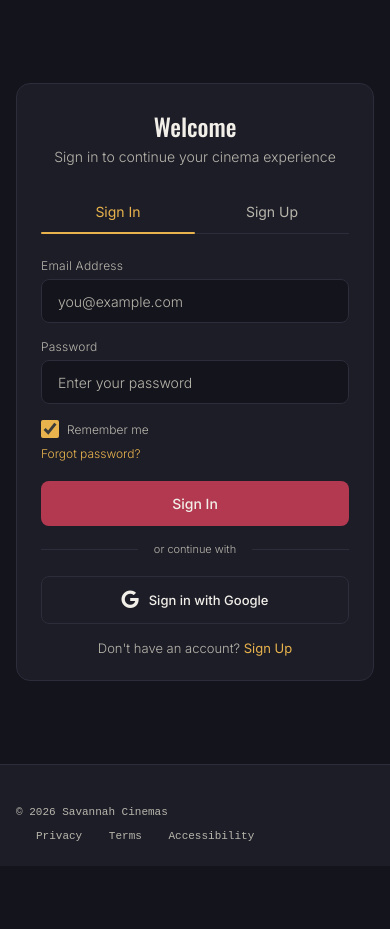
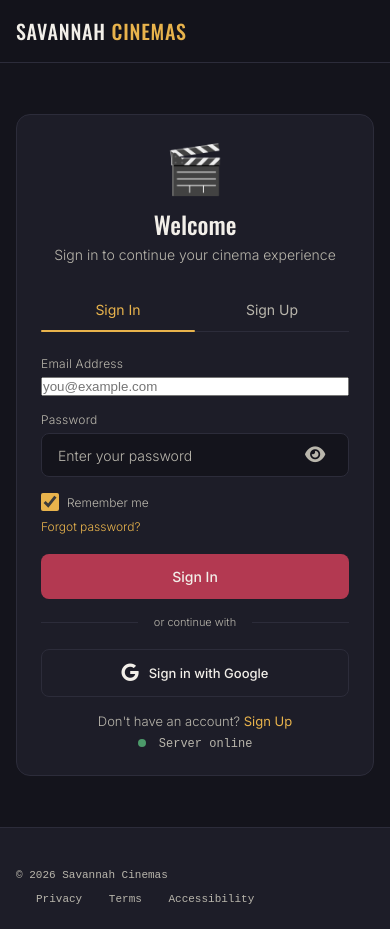
Before and after one commit to daniel-apexdev/Savannah-Cinemas, a plain HTML site: page logout.html in a window 390 px wide. Before the commit the page ends 866 px from the top, so only its background shows below. Drawn offline with nearby package versions, Linux system fonts and the light colour scheme; a web font is replaced by a local one.

Commit message:
updated other things again

```diff
--- a/logout.html
+++ b/logout.html
@@ -199,8 +199,16 @@
             letter-spacing: 0.02em;
         }
 
-        .auth-form .form-group input {
-            padding: 12px 16px;
+        /* Password Input with Toggle */
+        .password-input-wrapper {
+            position: relative;
+            display: flex;
+            align-items: center;
+        }
+
+        .password-input-wrapper input {
+            flex: 1;
+            padding: 12px 48px 12px 16px;
             background: var(--ink);
             border: 1px solid var(--ink-line);
             border-radius: var(--radius-sm);
@@ -212,15 +220,41 @@
             width: 100%;
         }
 
-        .auth-form .form-group input:focus {
+        .password-input-wrapper input:focus {
             outline: none;
             border-color: var(--gold);
             box-shadow: 0 0 0 3px rgba(232, 179, 76, 0.1);
         }
 
-        .auth-form .form-group input::placeholder {
+        .password-input-wrapper input::placeholder {
             color: var(--paper-dim);
             font-weight: 300;
+        }
+
+        .password-toggle {
+            position: absolute;
+            right: 12px;
+            background: none;
+            border: none;
+            color: var(--paper-dim);
+            cursor: pointer;
+            padding: 8px;
+            font-size: 18px;
+            transition: 0.3s ease;
+            touch-action: manipulation;
+            min-width: var(--touch-target);
+            min-height: var(--touch-target);
+            display: flex;
+            align-items: center;
+            justify-content: center;
+        }
+
+        .password-toggle:hover {
+            color: var(--paper);
+        }
+
+        .password-toggle:active {
+            transform: scale(0.9);
         }
 
         .auth-form .form-group .input-hint {
@@ -440,9 +474,41 @@
         ::-webkit-scrollbar-thumb:hover {
             background: var(--gold);
         }
+
+        /* Server Status Indicator */
+        .server-status {
+            text-align: center;
+            font-size: 12px;
+            color: var(--paper-dim);
+            margin-top: 8px;
+            font-family: var(--font-mono);
+        }
+
+        .server-status .status-dot {
+            display: inline-block;
+            width: 8px;
+            height: 8px;
+            border-radius: 50%;
+            margin-right: 6px;
+        }
+
+        .server-status .status-dot.online {
+            background: var(--success);
+        }
+
+        .server-status .status-dot.offline {
+            background: var(--rust);
+        }
     </style>
 </head>
 <body>
+
+    <!-- ============================================================
+    NAVIGATION
+    ============================================================ -->
+    <nav class="nav">
+        <a href="index.html" class="nav-brand">Savannah <span>Cinemas</span></a>
+    </nav>
 
     <!-- ============================================================
     TOAST NOTIFICATION
@@ -459,6 +525,7 @@
         <div class="auth-card" id="authCard">
 
             <!-- Header -->
+            <div class="auth-icon">🎬</div>
             <h1 class="auth-title">Welcome</h1>
             <p class="auth-subtitle">Sign in to continue your cinema experience</p>
 
@@ -476,7 +543,12 @@
                 </div>
                 <div class="form-group">
                     <label for="signinPassword">Password</label>
-                    <input type="password" id="signinPassword" placeholder="Enter your password" required>
+                    <div class="password-input-wrapper">
+                        <input type="password" id="signinPassword" placeholder="Enter your password" required>
+                        <button class="password-toggle" type="button" onclick="togglePasswordVisibility('signinPassword', this)">
+                            <i class="fas fa-eye"></i>
+                        </button>
+                    </div>
                 </div>
                 <div class="form-options">
                     <label>
@@ -510,12 +582,22 @@
                 </div>
                 <div class="form-group">
                     <label for="signupPassword">Password</label>
-                    <input type="password" id="signupPassword" placeholder="Create a password" required>
+                    <div class="password-input-wrapper">
+                        <input type="password" id="signupPassword" placeholder="Create a password" required>
+                        <button class="password-toggle" type="button" onclick="togglePasswordVisibility('signupPassword', this)">
+                            <i class="fas fa-eye"></i>
+                        </button>
+                    </div>
                     <span class="input-hint"><i class="fas fa-check-circle"></i> Must be at least 8 characters</span>
                 </div>
                 <div class="form-group">
                     <label for="signupConfirm">Confirm Password</label>
-                    <input type="password" id="signupConfirm" placeholder="Confirm your password" required>
+                    <div class="password-input-wrapper">
+                        <input type="password" id="signupConfirm" placeholder="Confirm your password" required>
+                        <button class="password-toggle" type="button" onclick="togglePasswordVisibility('signupConfirm', this)">
+                            <i class="fas fa-eye"></i>
+                        </button>
+                    </div>
                 </div>
                 <div class="form-options">
                     <label>
@@ -533,6 +615,12 @@
                 <div class="auth-switch">
                     Already have an account? <a id="switchToSignin">Sign In</a>
                 </div>
+            </div>
+
+            <!-- Server Status -->
+            <div class="server-status">
+                <span class="status-dot" id="statusDot"></span>
+                <span id="statusText">Checking server connection...</span>
             </div>
 
         </div>
@@ -559,10 +647,55 @@
         document.addEventListener('DOMContentLoaded', function() {
 
             // ============================================================
+            // PASSWORD VISIBILITY TOGGLE
+            // ============================================================
+
+            window.togglePasswordVisibility = function(inputId, button) {
+                const input = document.getElementById(inputId);
+                const icon = button.querySelector('i');
+
+                if (input.type === 'password') {
+                    input.type = 'text';
+                    icon.className = 'fas fa-eye-slash';
+                } else {
+                    input.type = 'password';
+                    icon.className = 'fas fa-eye';
+                }
+            };
+
+            // ============================================================
             // API CONFIGURATION
             // ============================================================
 
             const API_URL = 'http://localhost:5000/api';
+
+            // ============================================================
+            // CHECK SERVER STATUS
+            // ============================================================
+
+            async function checkServerStatus() {
+                const dot = document.getElementById('statusDot');
+                const text = document.getElementById('statusText');
+
+                try {
+                    const response = await fetch('http://localhost:5000/', {
+                        method: 'GET',
+                        signal: AbortSignal.timeout(3000)
+                    });
+
+                    if (response.ok) {
+                        dot.className = 'status-dot online';
+                        text.textContent = 'Server online';
+                    } else {
+                        dot.className = 'status-dot offline';
+                        text.textContent = 'Server error';
+                    }
+                } catch (error) {
+                    dot.className = 'status-dot offline';
+                    text.textContent = 'Server offline - Please start the backend server';
+                    console.warn('Backend server not running on port 5000');
+                }
+            }
 
             // ============================================================
             // DOM REFS
@@ -632,7 +765,6 @@
                     signinForm.classList.remove('active');
                 }
 
-                // Clear any previous errors
                 document.querySelectorAll('.form-group input').forEach(input => {
                     input.style.borderColor = '';
                 });
@@ -682,7 +814,6 @@
                     return;
                 }
 
-                // Disable button
                 this.disabled = true;
                 this.textContent = 'Signing in...';
 
@@ -695,13 +826,18 @@
                         body: JSON.stringify({ email, password })
                     });
 
+                    // Check if response is JSON
+                    const contentType = response.headers.get('content-type');
+                    if (!contentType || !contentType.includes('application/json')) {
+                        throw new Error('Server returned non-JSON response. Please make sure the backend is running.');
+                    }
+
                     const data = await response.json();
 
                     if (!response.ok) {
                         throw new Error(data.message || 'Login failed');
                     }
 
-                    // Save token and user data
                     localStorage.setItem('token', data.token);
                     localStorage.setItem('user', JSON.stringify(data.user));
 
@@ -711,7 +847,6 @@
 
                     showToast('Welcome back! Redirecting...', 'success');
 
-                    // Redirect to home after short delay
                     setTimeout(() => {
                         window.location.href = 'index.html';
                     }, 1500);
@@ -736,7 +871,6 @@
                 const password = signupPassword.value;
                 const confirm = signupConfirm.value;
 
-                // Validation
                 if (!name || !email || !password || !confirm) {
                     showToast('Please fill in all fields', 'error');
                     if (!name) showFieldError(signupName);
@@ -769,7 +903,6 @@
                     return;
                 }
 
-                // Disable button
                 this.disabled = true;
                 this.textContent = 'Creating account...';
 
@@ -782,19 +915,22 @@
                         body: JSON.stringify({ name, email, password })
                     });
 
+                    const contentType = response.headers.get('content-type');
+                    if (!contentType || !contentType.includes('application/json')) {
+                        throw new Error('Server returned non-JSON response. Please make sure the backend is running.');
+                    }
+
                     const data = await response.json();
 
                     if (!response.ok) {
                         throw new Error(data.message || 'Registration failed');
                     }
 
-                    // Save token and user data
                     localStorage.setItem('token', data.token);
                     localStorage.setItem('user', JSON.stringify(data.user));
 
                     showToast('Account created successfully! 🎉', 'success');
 
-                    // Redirect to home after short delay
                     setTimeout(() => {
                         window.location.href = 'index.html';
                     }, 1500);
@@ -843,27 +979,13 @@
             });
 
             // ============================================================
-            // AUTO-FILL REMEMBER ME
+            // CHECK SERVER STATUS ON LOAD
             // ============================================================
 
-            // Check if user was previously logged in
-            const remembered = localStorage.getItem('rememberMe');
-            if (remembered === 'true') {
-                // You could auto-fill the email if you stored it
-                // This is a security decision - we'll leave it empty for security
-            }
+            checkServerStatus();
 
-            // ============================================================
-            // CHECK IF ALREADY LOGGED IN
-            // ============================================================
-
-            const token = localStorage.getItem('token');
-            if (token) {
-                // User is already logged in, redirect to home
-                // But we'll let them stay on the page if they want to switch accounts
-                // You can uncomment the line below to auto-redirect
-                // window.location.href = 'index.html';
-            }
+            // Check server status every 10 seconds
+            setInterval(checkServerStatus, 10000);
 
         });
     </script>
```
Also changed, not shown: backend/package.json (+7 -26 lines), 2 other files.
